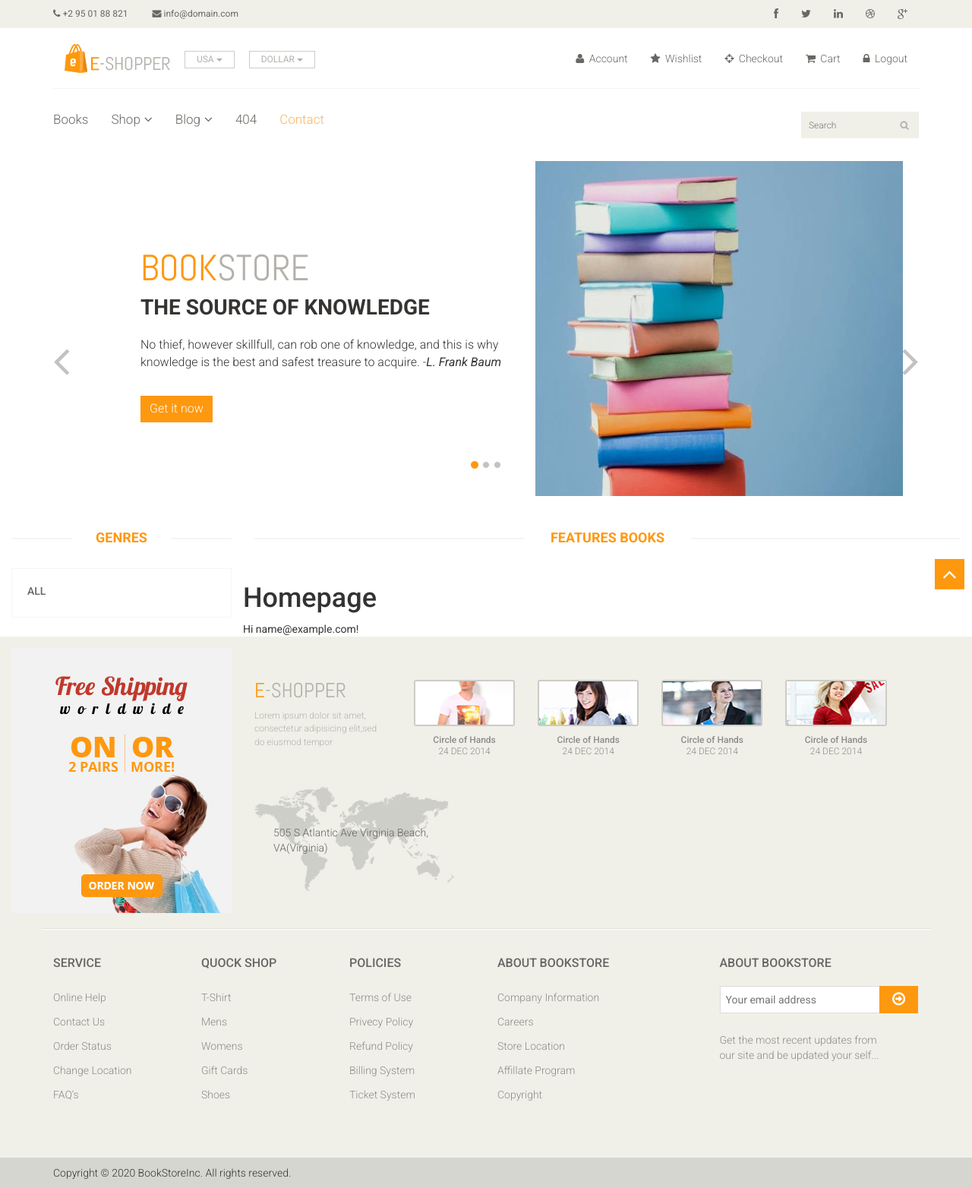
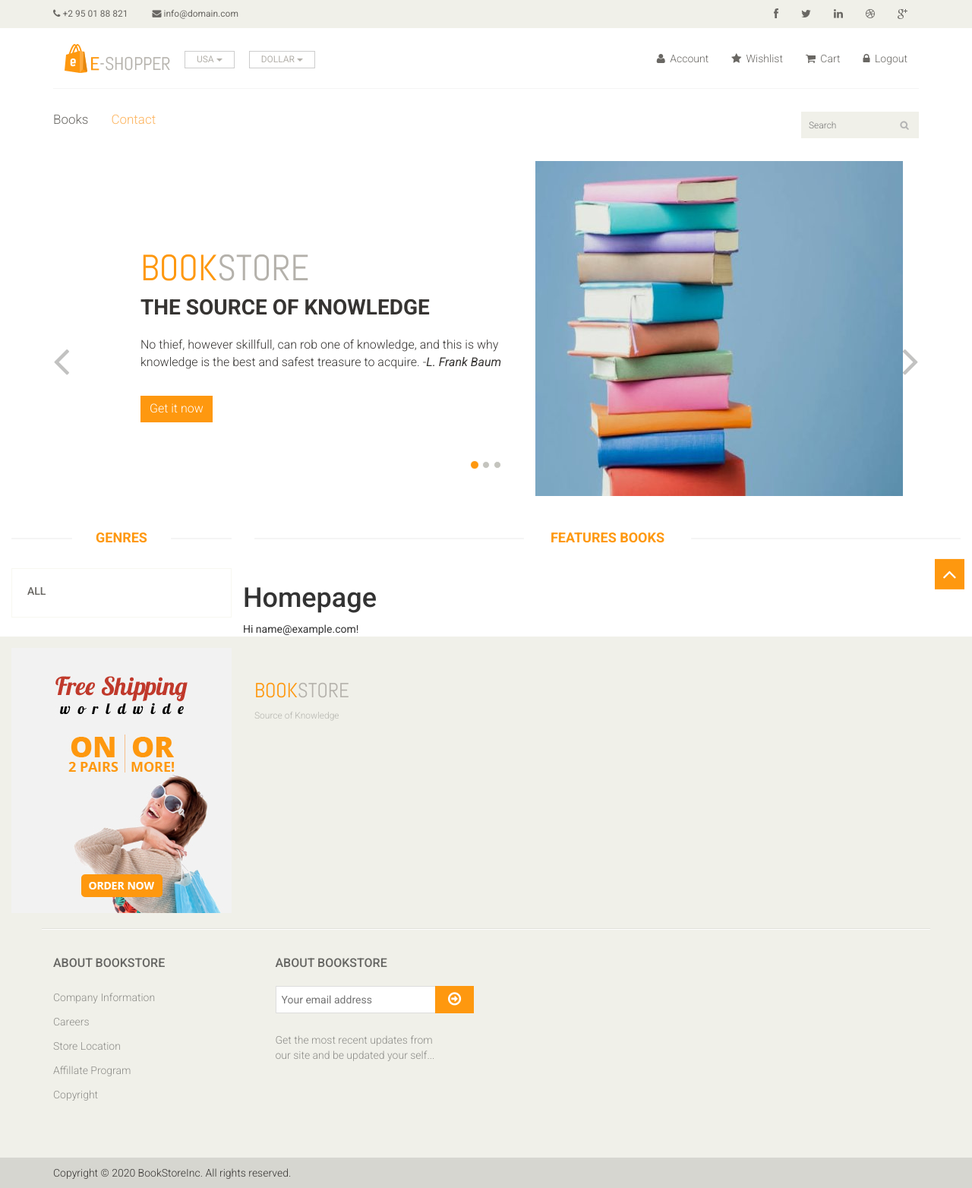
Before and after one commit to Princeigwe/BookStore, a Django app: page / in a window 1280 px wide. Shown: the whole page at 76% size. Run offline with Django 3.2, Linux system fonts and the light colour scheme; the visitor is signed in with stand-in values (Sample User, id 1); data that the repository does not hold is empty; parts of the project's set-up code (start-up, migrations or seed data) failed here and were passed over; some libraries are stand-ins or nearby versions.

Commit message:
made little changes to base.html

```diff
--- a/templates/base.html
+++ b/templates/base.html
@@ -94,7 +94,7 @@
 							<ul class="nav navbar-nav">
 								<li><a href=""><i class="fa fa-user"></i> Account</a></li>
 								<li><a href=" {% url 'wishlist:wishlistItems' %} "><i class="fa fa-star"></i> Wishlist</a></li>
-								<li><a href="checkout.html"><i class="fa fa-crosshairs"></i> Checkout</a></li>
+
 								<li><a href=" {% url 'cart:cart_detail' %} "><i class="fa fa-shopping-cart"></i> Cart</a></li>
 								<li>
 
@@ -127,22 +127,9 @@
 						<div class="mainmenu pull-left">
 							<ul class="nav navbar-nav collapse navbar-collapse">
 								<li><a href=" {% url 'books:bookStorePage' %} ">Books</a></li>
-								<li class="dropdown"><a href="#">Shop<i class="fa fa-angle-down"></i></a>
-                                    <ul role="menu" class="sub-menu">
-                                        <li><a href="shop.html">Products</a></li>
-										<li><a href="product-details.html">Product Details</a></li>
-										<li><a href="checkout.html">Checkout</a></li>
-										<li><a href="cart.html">Cart</a></li>
-										<li><a href="{% url 'account_logout' %}">Logout</a></li>
-                                    </ul>
-                                </li>
-								<li class="dropdown"><a href="#">Blog<i class="fa fa-angle-down"></i></a>
-                                    <ul role="menu" class="sub-menu">
-                                        <li><a href="blog.html">Blog List</a></li>
-										<li><a href="blog-single.html">Blog Single</a></li>
-                                    </ul>
-                                </li>
-								<li><a href="404.html">404</a></li>
+
+
+
 								<li><a href="contact-us.html" class="active">Contact</a></li>
 							</ul>
 						</div>
@@ -169,77 +156,11 @@
 				<div class="row">
 					<div class="col-sm-2">
 						<div class="companyinfo">
-							<h2><span>e</span>-shopper</h2>
-							<p>Lorem ipsum dolor sit amet, consectetur adipisicing elit,sed do eiusmod tempor</p>
+							<h2><span>Book</span>Store</h2>
+							<p>Source of Knowledge</p>
 						</div>
 					</div>
-					<div class="col-sm-7">
-						<div class="col-sm-3">
-							<div class="video-gallery text-center">
-								<a href="#">
-									<div class="iframe-img">
-										<img src="images/home/iframe1.png" alt="">
-									</div>
-									<div class="overlay-icon">
-										<i class="fa fa-play-circle-o"></i>
-									</div>
-								</a>
-								<p>Circle of Hands</p>
-								<h2>24 DEC 2014</h2>
-							</div>
-						</div>
 
-						<div class="col-sm-3">
-							<div class="video-gallery text-center">
-								<a href="#">
-									<div class="iframe-img">
-										<img src="images/home/iframe2.png" alt="">
-									</div>
-									<div class="overlay-icon">
-										<i class="fa fa-play-circle-o"></i>
-									</div>
-								</a>
-								<p>Circle of Hands</p>
-								<h2>24 DEC 2014</h2>
-							</div>
-						</div>
-
-						<div class="col-sm-3">
-							<div class="video-gallery text-center">
-								<a href="#">
-									<div class="iframe-img">
-										<img src="images/home/iframe3.png" alt="">
-									</div>
-									<div class="overlay-icon">
-										<i class="fa fa-play-circle-o"></i>
-									</div>
-								</a>
-								<p>Circle of Hands</p>
-								<h2>24 DEC 2014</h2>
-							</div>
-						</div>
-
-						<div class="col-sm-3">
-							<div class="video-gallery text-center">
-								<a href="#">
-									<div class="iframe-img">
-										<img src="images/home/iframe4.png" alt="">
-									</div>
-									<div class="overlay-icon">
-										<i class="fa fa-play-circle-o"></i>
-									</div>
-								</a>
-								<p>Circle of Hands</p>
-								<h2>24 DEC 2014</h2>
-							</div>
-						</div>
-					</div>
-					<div class="col-sm-3">
-						<div class="address">
-							<img src="images/home/map.png" alt="">
-							<p>505 S Atlantic Ave Virginia Beach, VA(Virginia)</p>
-						</div>
-					</div>
 				</div>
 			</div>
 		</div>
@@ -247,42 +168,6 @@
 		<div class="footer-widget">
 			<div class="container">
 				<div class="row">
-					<div class="col-sm-2">
-						<div class="single-widget">
-							<h2>Service</h2>
-							<ul class="nav nav-pills nav-stacked">
-								<li><a href="">Online Help</a></li>
-								<li><a href="">Contact Us</a></li>
-								<li><a href="">Order Status</a></li>
-								<li><a href="">Change Location</a></li>
-								<li><a href="">FAQ’s</a></li>
-							</ul>
-						</div>
-					</div>
-					<div class="col-sm-2">
-						<div class="single-widget">
-							<h2>Quock Shop</h2>
-							<ul class="nav nav-pills nav-stacked">
-								<li><a href="">T-Shirt</a></li>
-								<li><a href="">Mens</a></li>
-								<li><a href="">Womens</a></li>
-								<li><a href="">Gift Cards</a></li>
-								<li><a href="">Shoes</a></li>
-							</ul>
-						</div>
-					</div>
-					<div class="col-sm-2">
-						<div class="single-widget">
-							<h2>Policies</h2>
-							<ul class="nav nav-pills nav-stacked">
-								<li><a href="">Terms of Use</a></li>
-								<li><a href="">Privecy Policy</a></li>
-								<li><a href="">Refund Policy</a></li>
-								<li><a href="">Billing System</a></li>
-								<li><a href="">Ticket System</a></li>
-							</ul>
-						</div>
-					</div>
 					<div class="col-sm-2">
 						<div class="single-widget">
 							<h2>About BookStore</h2>
```
